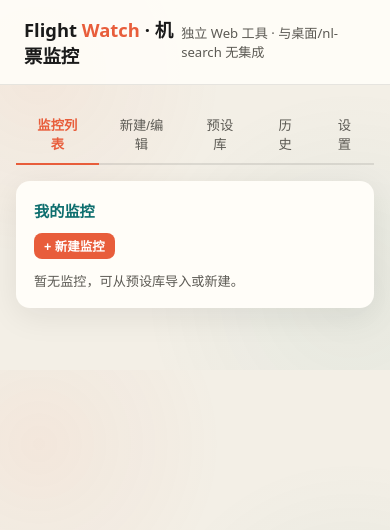
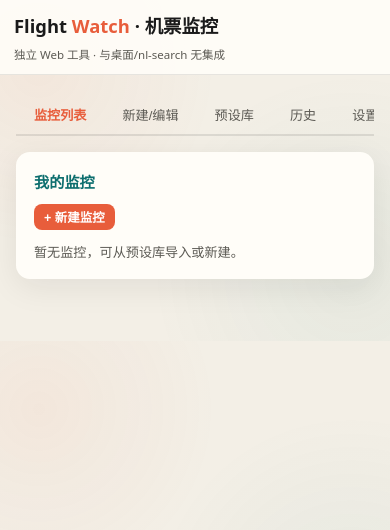
Before and after one commit to sxyfe/flight-monitor, a FastAPI app: page / in a window 390 px wide. Shown: the top 530 px of the page. Run offline with FastAPI, Linux system fonts and the light colour scheme; data that the repository does not hold is empty.

Commit message:
恢复 Flight Watch 并接入统一网关，完善微信 PushPlus 通知
Co-authored-by: Cursor <cursoragent@cursor.com>

```diff
--- a/web/flight-watch/static/app.css
+++ b/web/flight-watch/static/app.css
@@ -27,11 +27,23 @@ header {
   display: flex;
   justify-content: space-between;
   align-items: center;
+  flex-wrap: wrap;
+  gap: 8px;
   border-bottom: 1px solid var(--line);
   background: rgba(255, 253, 248, 0.92);
   position: sticky;
   top: 0;
   z-index: 10;
+}
+
+@media (max-width: 640px) {
+  header { padding: 12px 14px; }
+  header h1 { font-size: 1rem; }
+  header .muted { font-size: 0.72rem; width: 100%; }
+  .tabs { overflow-x: auto; -webkit-overflow-scrolling: touch; flex-wrap: nowrap; }
+  .tab-btn { flex-shrink: 0; padding: 8px 12px; font-size: 0.82rem; }
+  .watch-row { flex-direction: column; }
+  .watch-row > div:last-child { align-items: flex-start !important; flex-direction: row !important; flex-wrap: wrap; }
 }
 
 header h1 { font-size: 1.15rem; }
--- a/web/flight-watch/static/app.js
+++ b/web/flight-watch/static/app.js
@@ -46,8 +46,13 @@ createApp({
       },
     });
 
+    const API_BASE = (() => {
+      const m = location.pathname.match(/^(.*\/flight-watch)\/?/);
+      return m ? m[1] : "";
+    })();
+
     async function api(path, opts = {}) {
-      const res = await fetch(path, {
+      const res = await fetch(`${API_BASE}${path}`, {
         headers: { "Content-Type": "application/json" },
         ...opts,
       });
@@ -434,15 +439,16 @@ createApp({
       </div>
       <div class="field"><label>飞书 Webhook</label><input v-model="config.notify.feishu_webhook" placeholder="https://..." /></div>
       <div class="field">
-        <label>PushPlus Token</label>
-        <input :type="showPushplus ? 'text' : 'password'" v-model="config.notify.pushplus_token" />
+        <label>微信通知（PushPlus Token）<a href="https://www.pushplus.plus/" target="_blank" rel="noopener" style="font-weight:400;margin-left:6px">申请 Token →</a></label>
+        <input :type="showPushplus ? 'text' : 'password'" v-model="config.notify.pushplus_token" placeholder="关注 PushPlus 公众号后获取" />
         <button class="btn btn-ghost btn-sm" style="margin-top:6px" @click="showPushplus=!showPushplus">{{ showPushplus ? '隐藏' : '显示' }}</button>
+        <p class="muted" style="margin-top:6px;font-size:0.78rem">降价告警将推送到微信；可与飞书同时配置双通道通知。</p>
       </div>
       <div style="display:flex;gap:8px;flex-wrap:wrap;margin-top:8px">
         <button class="btn btn-secondary btn-sm" @click="saveConfig">保存</button>
         <button class="btn btn-ghost btn-sm" @click="testRollingGo">测试 RollingGo</button>
         <button class="btn btn-ghost btn-sm" @click="testNotify('/api/config/test-feishu')">测试飞书</button>
-        <button class="btn btn-ghost btn-sm" @click="testNotify('/api/config/test-pushplus')">测试 PushPlus</button>
+        <button class="btn btn-ghost btn-sm" @click="testNotify('/api/config/test-pushplus')">测试微信</button>
       </div>
       <p class="muted" style="margin-top:12px">
         定时监控需保持本服务运行；或使用 cron：<code>curl -X POST http://127.0.0.1:8767/api/watch/run-once</code>
--- a/web/flight-watch/static/index.html
+++ b/web/flight-watch/static/index.html
@@ -4,11 +4,11 @@
   <meta charset="UTF-8" />
   <meta name="viewport" content="width=device-width, initial-scale=1.0" />
   <title>Flight Watch · 机票监控</title>
-  <link rel="stylesheet" href="/static/app.css" />
+  <link rel="stylesheet" href="static/app.css" />
   <script src="https://cdn.jsdelivr.net/npm/vue@3.5.13/dist/vue.global.prod.js"></script>
 </head>
 <body>
   <div id="app"></div>
-  <script src="/static/app.js"></script>
+  <script src="static/app.js"></script>
 </body>
 </html>
```
Also changed, not shown: web/gateway/server.py (+22 -4 lines), 1 other file.
